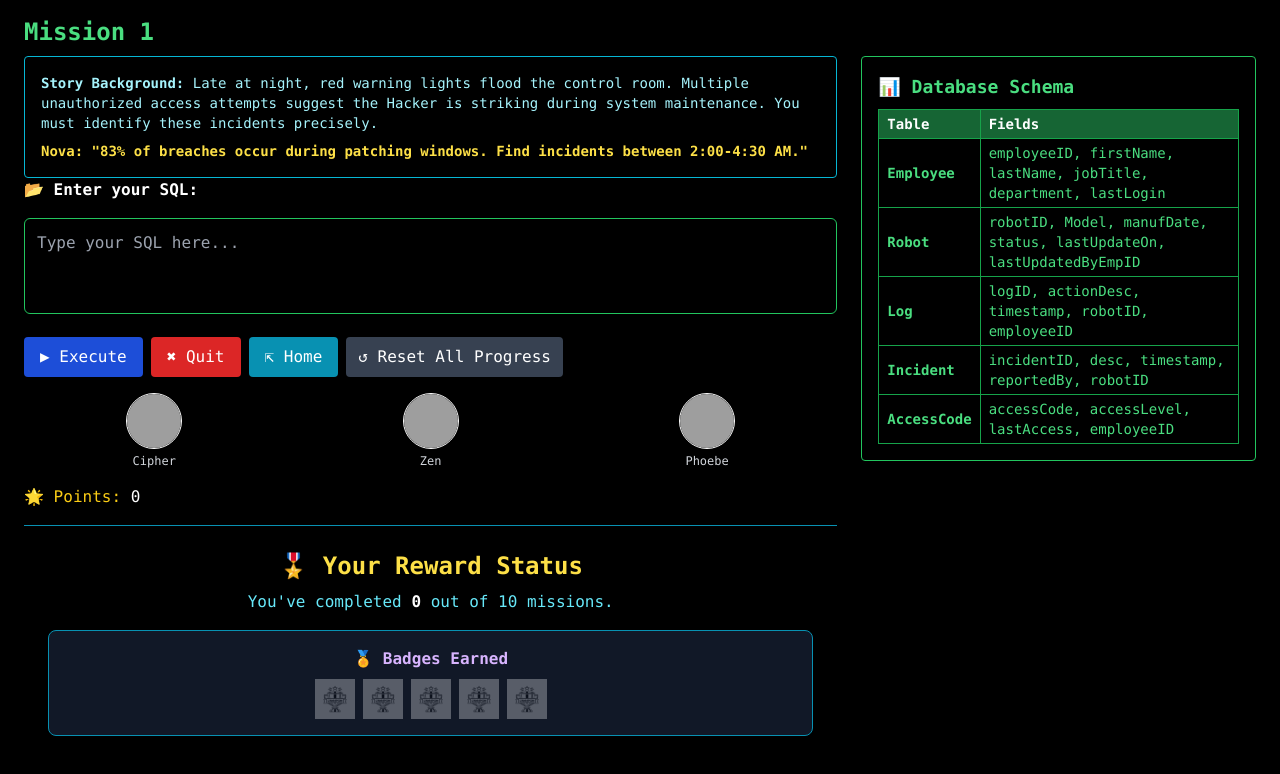
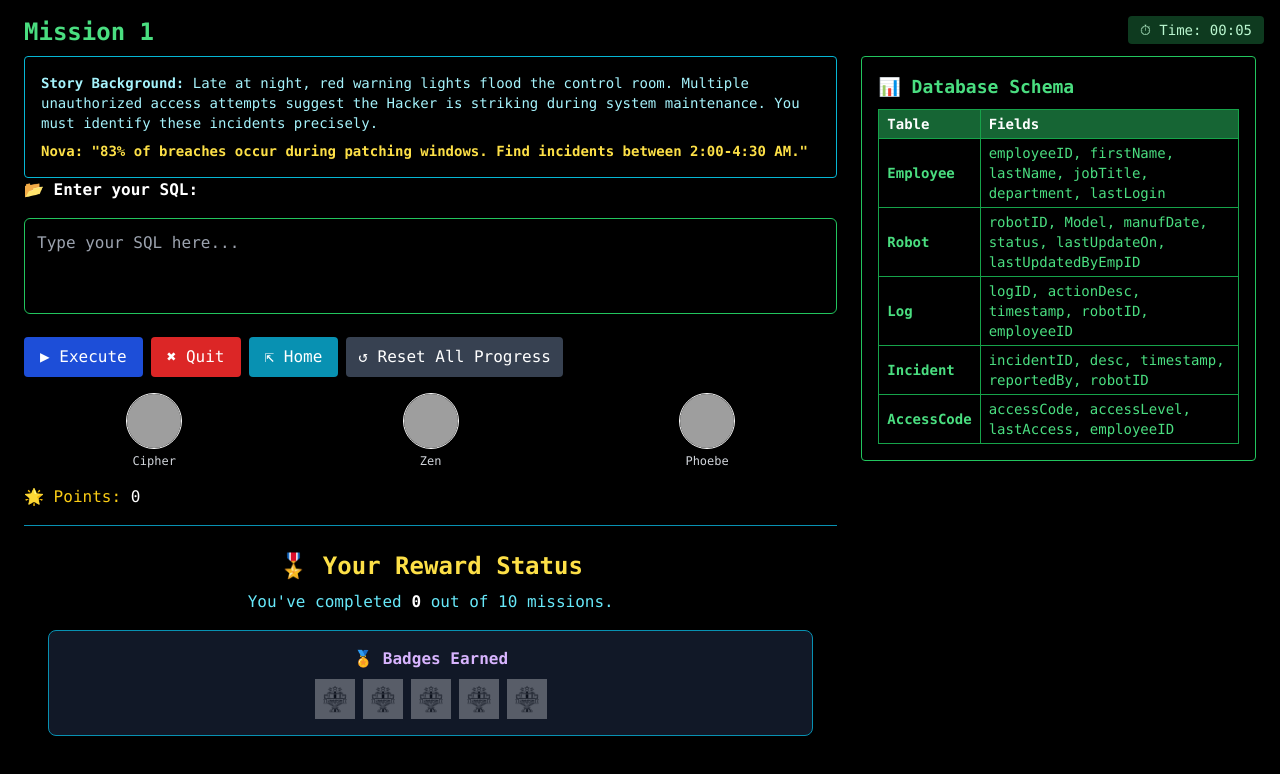
Before and after one commit to YangV0705/SEL, a React (Vite) app: page /mission1 in a window 1280 px wide. Shown: the top 774 px of the page. Built offline with nearby package versions, Linux system fonts and the light colour scheme; grey boxes are pictures that could not be loaded.

Commit message:
Add timer to display elapsed time on mission page

```diff
--- a/src/components/MissionLayout.tsx
+++ b/src/components/MissionLayout.tsx
@@ -33,6 +33,7 @@ export default function MissionLayout({
   const [startTime, setStartTime] = useState(Date.now());
   const [hasTriggeredBackspaceFeedback, setHasTriggeredBackspaceFeedback] = useState(false);
   const [backspaceCount, setBackspaceCount] = useState(0);
+  const [elapsedTime, setElapsedTime] = useState(0);
 
   const navigate = useNavigate();
   const missionKey = `mission_${missionNumber}_completed`;
@@ -53,6 +54,12 @@ export default function MissionLayout({
 
   useEffect(() => {
     setStartTime(Date.now());
+    setElapsedTime(0);
+    const interval = setInterval(() => {
+      setElapsedTime(prev => prev + 1);
+    }, 1000);
+
+    return () => clearInterval(interval);
   }, [missionNumber]);
 
   useEffect(() => {
@@ -63,7 +70,7 @@ export default function MissionLayout({
           ...prev,
           Zen: "<span class='text-purple-400'>Zen (SEL Reflection):</span> You've been quiet for a while. Remember, it's okay to take breaks. ✨"
         }));
-      }, 45000);
+      }, 60000);
     }
     return () => clearTimeout(timer);
   }, [showNext]);
@@ -115,7 +122,7 @@ export default function MissionLayout({
         setPoints(updatedPoints);
       }
 
-      if (duration <= 45) {
+      if (duration <= 35) {
         setNpcResponse({
           Cipher: '',
           Zen: '',
@@ -212,9 +219,21 @@ export default function MissionLayout({
     }
   };
 
+  const formatTime = (seconds: number) => {
+    const m = Math.floor(seconds / 60).toString().padStart(2, '0');
+    const s = (seconds % 60).toString().padStart(2, '0');
+    return `${m}:${s}`;
+  };
 
   return (
-    <div className="text-green-300 font-mono px-6 py-4 bg-black min-h-screen">
+    <div className="text-green-300 font-mono px-6 py-4 bg-black min-h-screen relative">
+      <div
+        className="absolute top-4 right-4 bg-green-900 bg-opacity-70 text-green-200 px-3 py-1 rounded font-mono text-sm select-none"
+        aria-label="Elapsed time"
+      >
+        ⏱ Time: {formatTime(elapsedTime)}
+      </div>
+
       <h1 className="text-2xl font-bold text-green-400 mb-2">Mission {missionNumber}</h1>
 
       <div className="grid md:grid-cols-3 gap-6 items-start">
```
Lines whose indentation alone changed are shown as unchanged.
